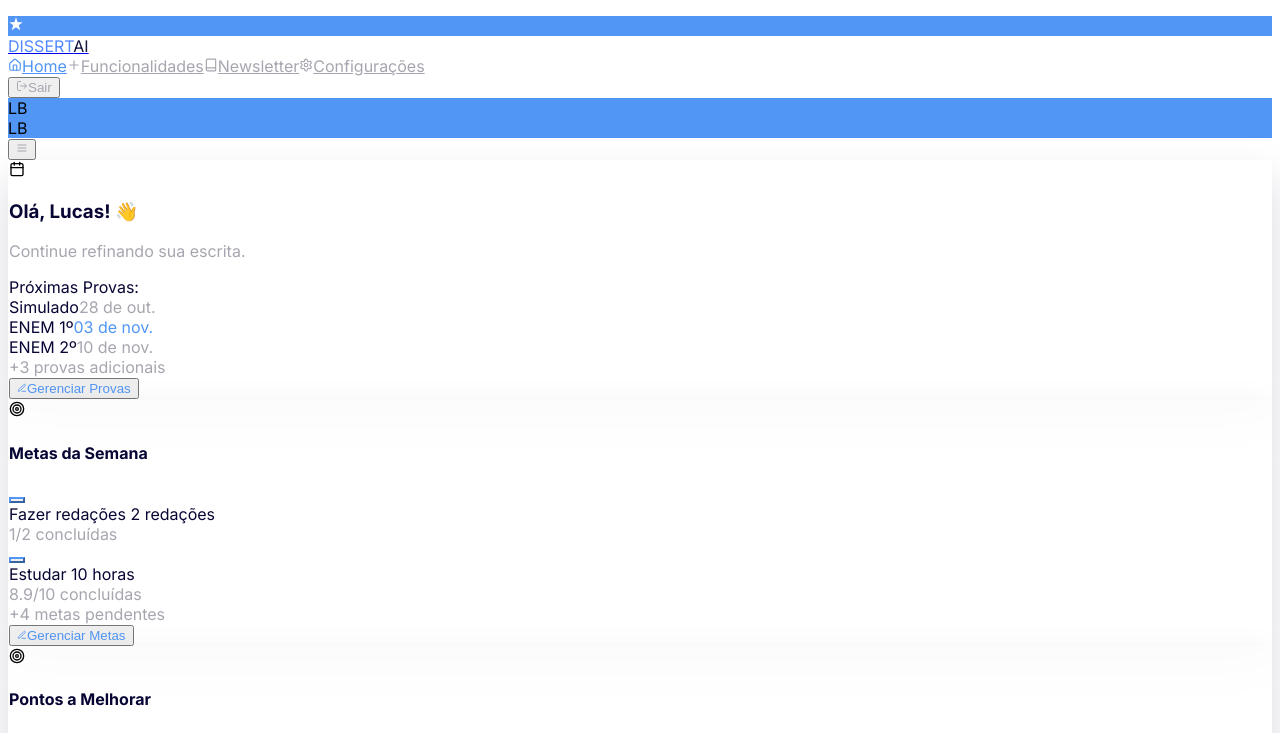
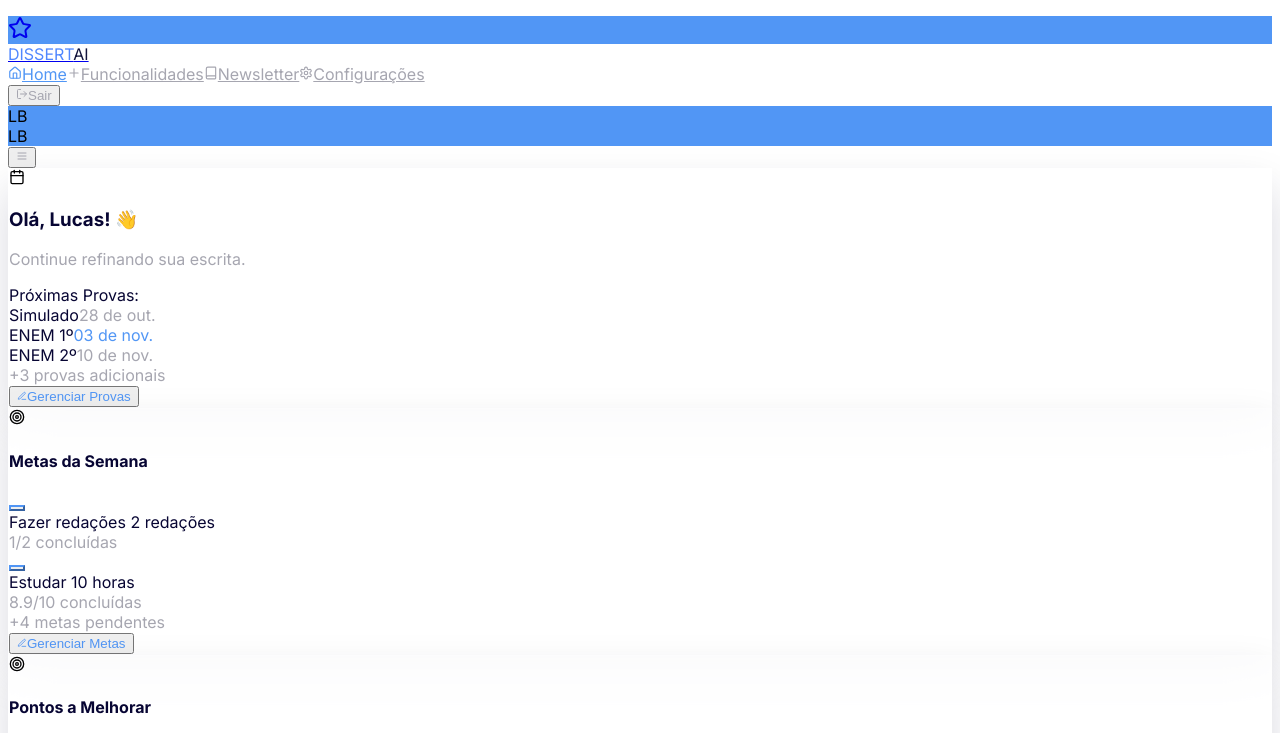
Before and after one commit to LucasBrigidoc/Dissert_IA, a React (Vite) app in the folder client/: page /dashboard in a window 1280 px wide. Shown: the top 733 px of the page. Built offline with nearby package versions, Linux system fonts and the light colour scheme; a web font is replaced by a local one.

Commit message:
Restored to '9aa9aac1fea9d51ea747a3c47ba152c930c36ec1'
Replit-Restored-To: 9aa9aac1fea9d51ea747a3c47ba152c930c36ec1

```diff
--- a/client/src/pages/dashboard.tsx
+++ b/client/src/pages/dashboard.tsx
@@ -384,15 +384,7 @@ export default function Dashboard() {
             {/* Logo */}
             <Link href="/dashboard" className="flex items-center space-x-2" data-testid="link-dashboard-logo">
               <div className="w-8 h-8 bg-bright-blue rounded-lg flex items-center justify-center">
-                <svg
-                  width="16"
-                  height="16"
-                  viewBox="0 0 24 24"
-                  fill="white"
-                  className="text-white"
-                >
-                  <path d="M12 2l2.5 7.5H22l-6 4.5 2.5 7.5L12 17l-6.5 4.5L8 14 2 9.5h7.5L12 2z" />
-                </svg>
+                <Star className="text-white text-sm fill-white" />
               </div>
               <span className="text-2xl font-bold font-playfair" style={{color: '#5087ff'}}>
                 DISSERT<span style={{color: '#12143d'}}>AI</span>
```
